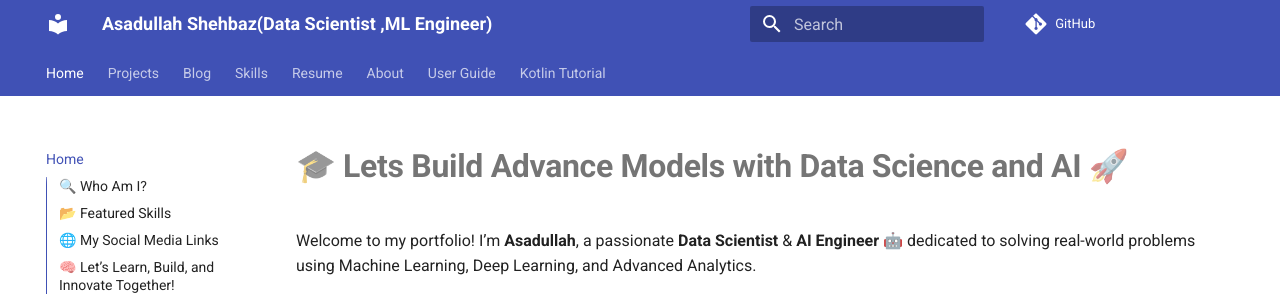
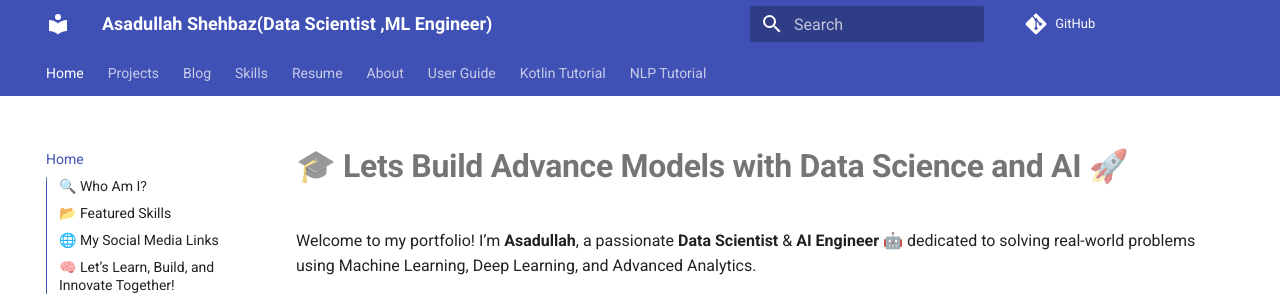
Before and after one commit to AsadullahShehbaz/Portfolio, an MkDocs documentation site: the page built from docs/index.md, in a window 1280 px wide and 900 px high. Shown: the top 296 px of the window. Built offline with MkDocs 1.6.1 and Material for MkDocs 9.7.7, drawn with Linux system fonts in a browser that asks for light colours; comment, search, counter and statistics services are not loaded.

Commit message:
new page created

```diff
--- a/mkdocs.yml
+++ b/mkdocs.yml
@@ -38,6 +38,7 @@ nav:
   - About: about.md
   - User Guide: user_guide.md
   - Kotlin Tutorial : Kotlin.md
+  - NLP Tutorial : nlp.md
 
 markdown_extensions:
   - toc:
```
